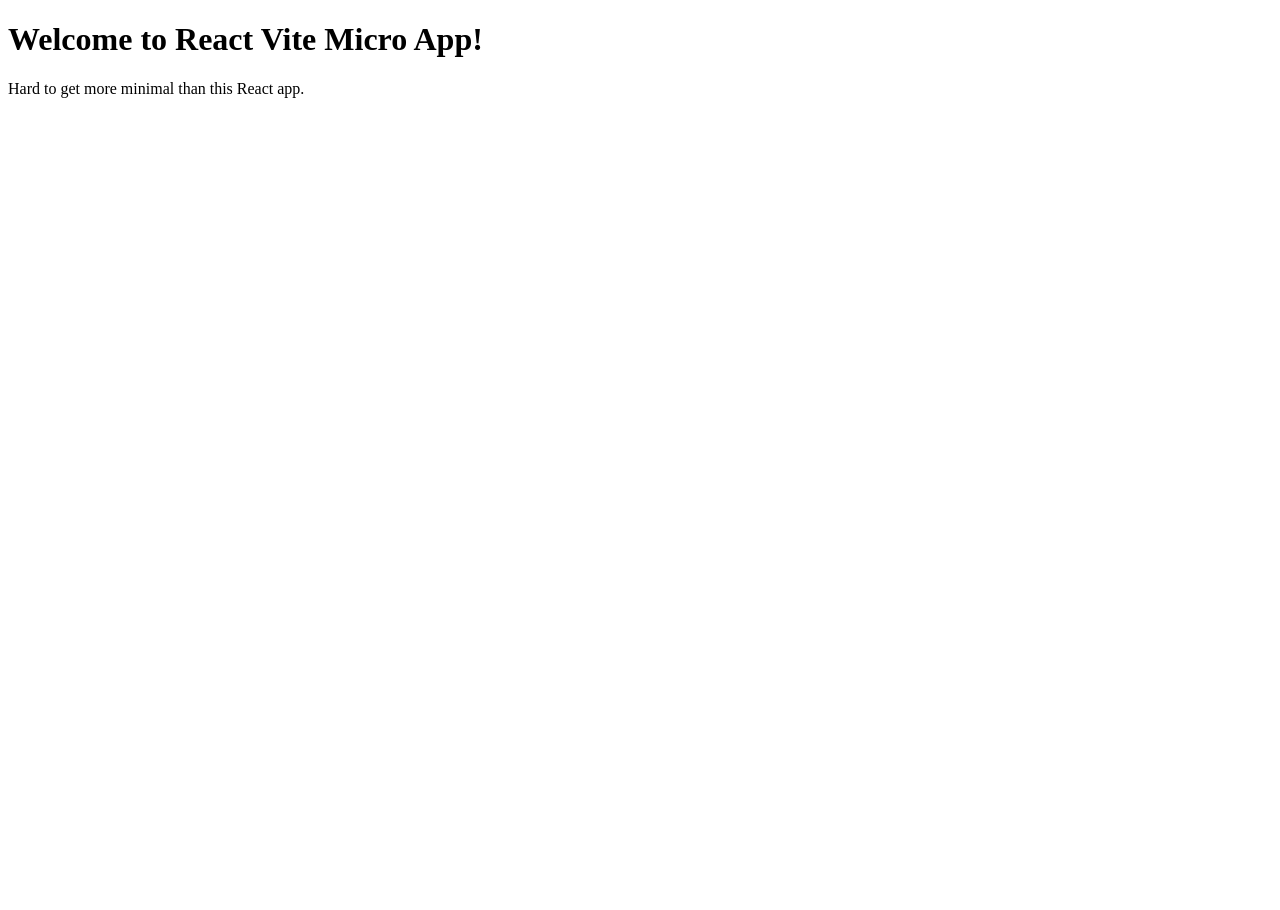
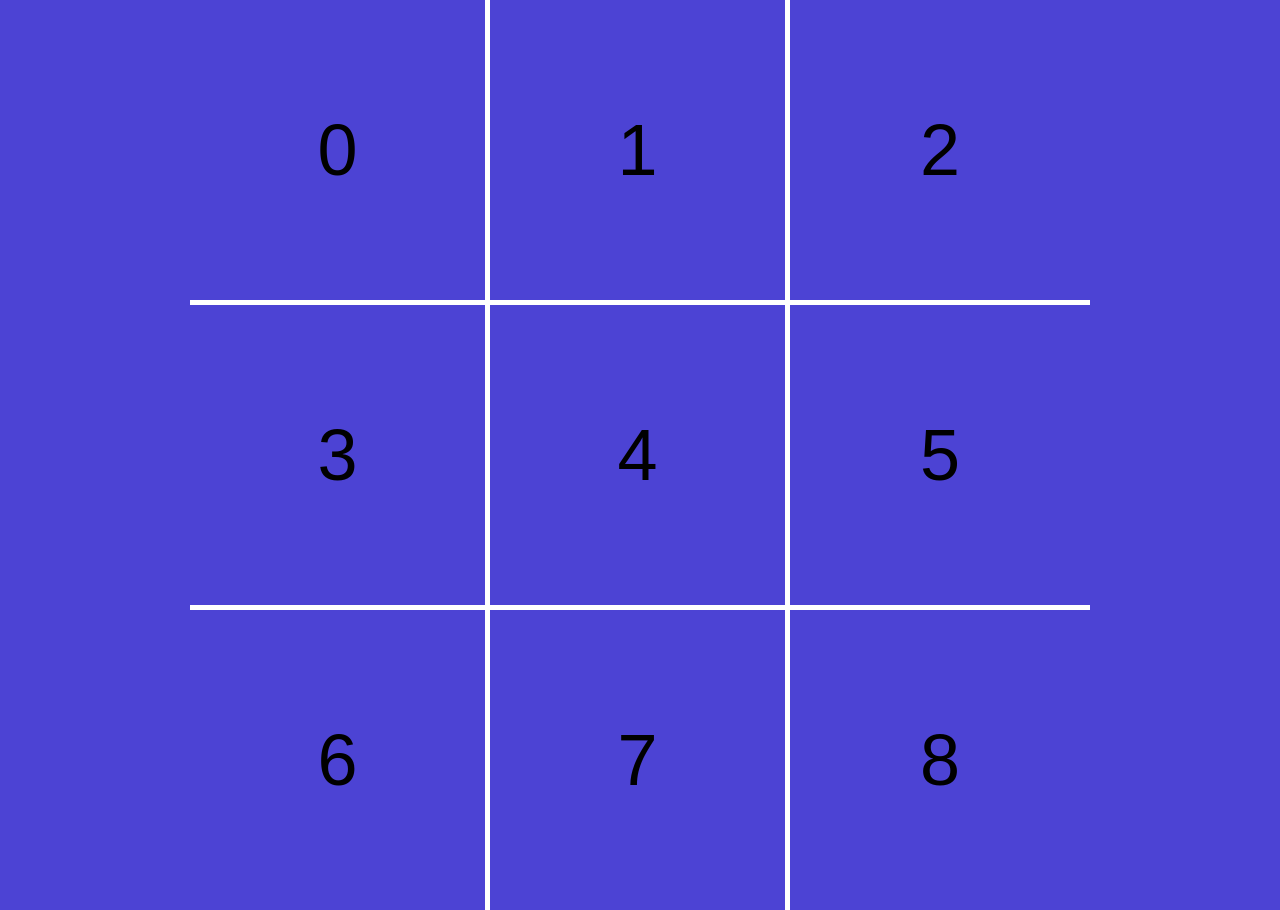
Before and after one commit to gforsythe/titactoe, a React (Vite) app: page / in a window 1280 px wide. Before the commit the page ends 800 px from the top, so only its background shows below. Built offline with nearby package versions, Linux system fonts and the light colour scheme.

Commit message:
cssfiles

```diff
--- a/src/App.jsx
+++ b/src/App.jsx
@@ -1,11 +1,9 @@
-import React from "react";
-
+import React from 'react';
+import Board from './components/Board';
+import './styles.scss';
 const App = () => {
-  return (
-    <>
-      <h1>Welcome to React Vite Micro App!</h1>
-      <p>Hard to get more minimal than this React app.</p>
-    </>
-  );
+  return <div className='app'>
+    <Board/>
+  </div>;
 };
 export default App;
--- /dev/null
+++ b/src/components/Board.jsx
@@ -0,0 +1,25 @@
+import React from 'react';
+import Square from './Square';
+function Board() {
+  return (
+    <div className="board">
+      <div className="board-row">
+        <Square value={0}/>
+        <Square value={1}/>
+        <Square value={2}/>
+      </div>
+      <div className="board-row">
+      <Square value={3}/>
+      <Square value={4}/>
+      <Square value={5}/>
+      </div>
+      <div className="board-row">
+      <Square value={6}/>
+      <Square value={7}/>
+      <Square value={8}/>
+      </div>
+    </div>
+  );
+}
+
+export default Board;
--- /dev/null
+++ b/src/components/Square.jsx
@@ -0,0 +1,7 @@
+import React from 'react';
+
+function Square({ value }) {
+  return <button className='square' type='button'>{value}</button>;
+}
+
+export default Square;
--- /dev/null
+++ b/src/styles.scss
@@ -0,0 +1,172 @@
+$green: #12e177;
+$orange: #ffc72a;
+$blue: #4c43d4;
+
+body {
+  font-family: 'Roboto', sans-serif;
+  background-color: $blue;
+  color: #fff;
+  padding: 0;
+  margin: 0;
+}
+
+button {
+  background: none;
+  border: none;
+  outline: none;
+  &:hover {
+    cursor: pointer;
+  }
+}
+
+.app {
+  font-size: 20px;
+  display: flex;
+  flex-direction: column;
+  align-items: center;
+}
+
+.text-green {
+  color: $green;
+}
+
+.text-orange {
+  color: $orange;
+}
+
+.history-wrapper {
+  width: 300px;
+  text-align: center;
+  margin-bottom: 20px;
+  .history {
+    display: inline-block;
+    padding: 0;
+    margin: 0;
+    li {
+      list-style: none;
+      text-align: left;
+      &:before {
+        content: '';
+        border-radius: 50%;
+        display: inline-block;
+        height: 5px;
+        width: 5px;
+        background-color: $green;
+        margin-right: 4px;
+        margin-bottom: 1px;
+      }
+
+      .btn-move {
+    	  color: #fff;
+        &.active {
+          font-weight: bold;
+          color: $green;
+        }
+      }
+    }
+  }
+}
+
+.status-message {
+	margin-bottom: 30px;
+	font-size: 1.2rem;
+	font-weight: lighter;
+	span {
+	  font-weight: normal;
+	}
+}
+
+.btn-reset {
+  font-size: 0.8rem;
+  color: #fff;
+  border-radius: 15px;
+  padding: 12px 18px;
+  margin-top: 25px;
+  transition: all 0.2s;
+  background-color: $blue;
+  box-shadow: 0px 0px 0px 1px $orange;
+  &.active {
+    background-color: $orange;
+    box-shadow: none;
+  }
+}
+
+.board {
+  .board-row {
+    display: flex;
+    flex-direction: row;
+    border-bottom: 5px solid #fff;
+    &:last-child {
+      border-bottom: none;
+    }
+    .square {
+      width: 300px;
+      height: 300px;
+      border-right: 5px solid #fff;
+      font-size: 4.5rem;
+      padding: 0;
+      overflow: hidden;
+      transition: all 0.2s;
+      &:last-child {
+        border-right: none;
+      }
+      &.winning {
+	    animation: scaleText 1.4s infinite;
+	    @keyframes scaleText {
+	      0% {
+	        transform: 2.5rem;
+	      }
+	      50% {
+	        font-size: 3.5rem;
+	      }
+	      100% {
+	        font-size: 2.5rem;
+	      }
+	    }
+	  }
+    }
+  }
+}
+
+.bg-balls {
+  position: fixed;
+  top: 0;
+  left: 0;
+  right: 0;
+  bottom: 0;
+  min-width: 100%;
+  z-index: -1;
+
+  &:before,
+  &:after {
+    content: '';
+    position: absolute;
+    width: 150px;
+    height: 150px;
+    border-radius: 50%;
+  }
+
+  &:before {
+    background-color: $orange;
+    right: -75px;
+    bottom: -75px;
+    @media screen and (min-width: 476px) {
+      width: 220px;
+      height: 220px;
+      right: -110px;
+      bottom: -110px;
+    }
+  }
+
+  &:after {
+    background-color: $green;
+    top: -75px;
+    left: -75px;
+    @media screen and (min-width: 476px) {
+      width: 220px;
+      height: 220px;
+      top: -110px;
+      left: -110px;
+    }
+  }
+}
```
